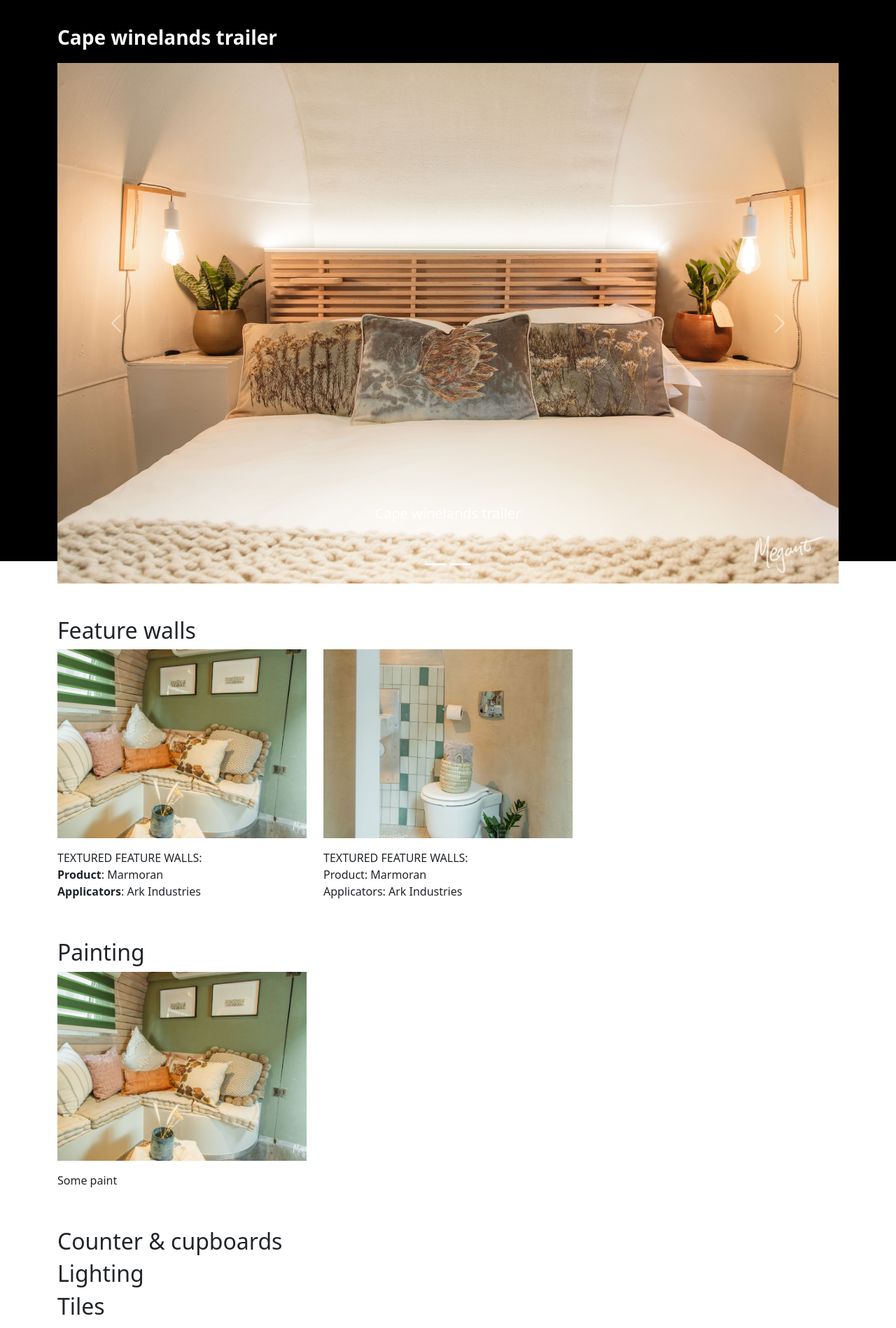
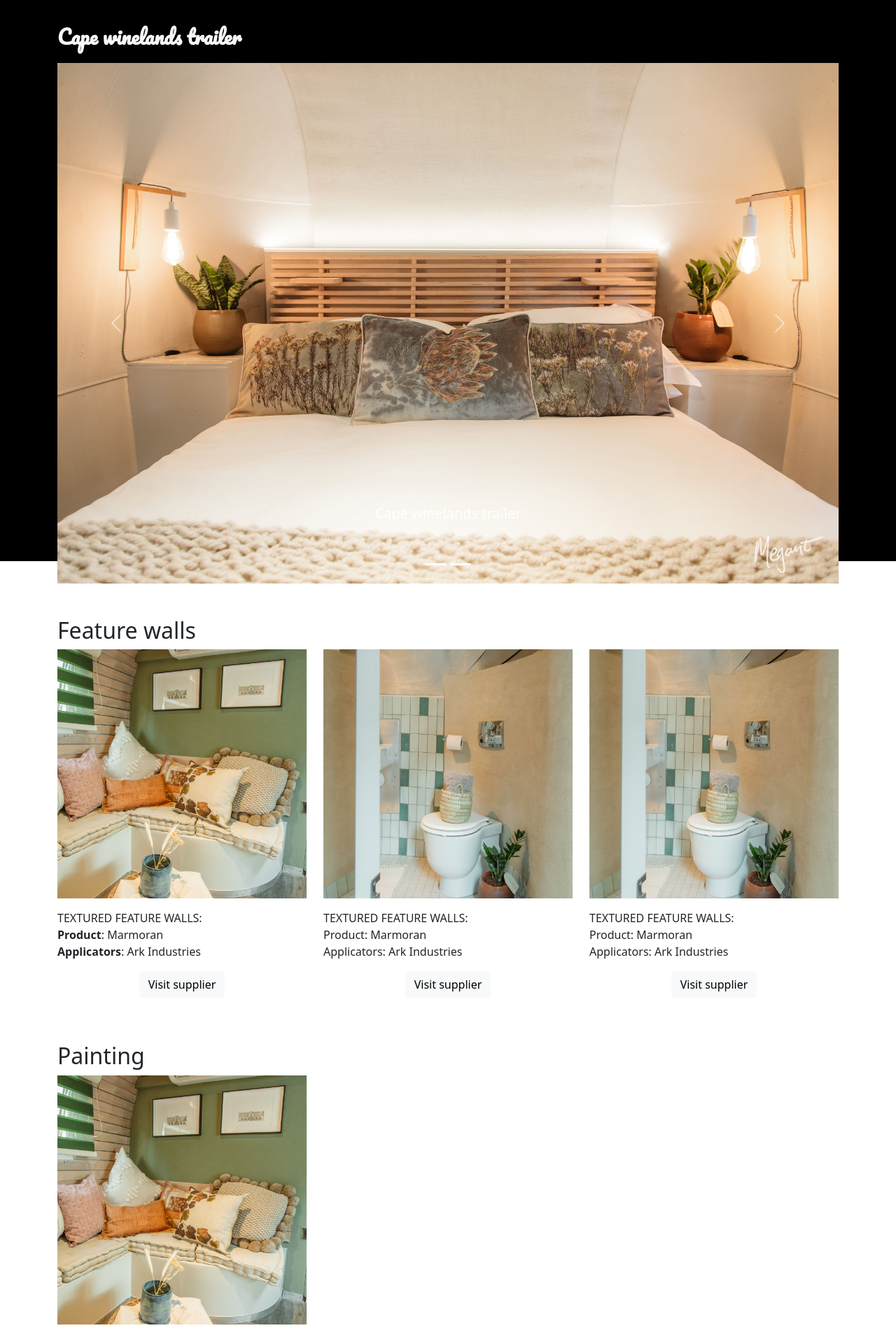
Before and after one commit to dirkcuys/capewinelandstrailer, a Jekyll site: the page built from index.md, in a window 1280 px wide. Shown: the top 1898 px of the page at 70% size. Built offline with Jekyll 4.4.1, drawn with Linux system fonts in a browser that asks for light colours; some of the changed text lies outside the part shown.

Commit message:
Style updates + add link

```diff
--- a/_layouts/index.html
+++ b/_layouts/index.html
@@ -4,7 +4,7 @@ layout: base
 
 <div class="banner">
   <div class="container">
-    <p class="text-light fs-3 fw-bold">{{site.title}}</p>
+    <p class="title text-light fs-3 fw-bold">{{site.title}}</p>
     <div id="carouselHeader" class="carousel slide" data-bs-ride="carousel">
       <div class="carousel-indicators">
         {% for item in page.header_carousel %}
@@ -35,16 +35,17 @@ layout: base
 
 <div class="container">
   {% for section in page.sections %}
-  <div class="sections">
+  <div class="sections pt-5">
     <h2>{{section.title}}</h2>
 
     <div class="row section">
       {% for item in section.items %}
       <div class="ccard col-md-4">
-        <div class="ccard-img" style="background: no-repeat center/cover url('{{item.image}}')">
+        <div class="ccard-img ratio ratio-1x1" style="background: no-repeat center/cover url('{{item.image}}')">
         </div>
         <div class="ccard-body">
-          <p class="ccard-text">{{item.caption|markdownify|newline_to_br}}</p>
+          <p class="ccard-text">{{item.caption|newline_to_br|markdownify}}</p>
+          <p class="text-center"><a class="btn btn-light" href="{{item.link}}">Visit supplier</a></p>
         </div>
       </div>
       {% endfor %}
--- a/assets/css/style.scss
+++ b/assets/css/style.scss
@@ -4,6 +4,7 @@
 @import "bootstrap/scss/functions";
 
 // 2. Include any default variable overrides here
+@import url('https://fonts.googleapis.com/css2?family=Pacifico&display=swap');
 
 // 3. Include remainder of required Bootstrap stylesheets
 @import "bootstrap/scss/variables";
@@ -19,10 +20,10 @@
 @import "bootstrap/scss/grid";
 //@import "bootstrap/scss/tables";
 //@import "bootstrap/scss/forms";
-//@import "bootstrap/scss/buttons";
+@import "bootstrap/scss/buttons";
 @import "bootstrap/scss/transitions";
 //@import "bootstrap/scss/dropdown";
-//@import "bootstrap/scss/button-group";
+@import "bootstrap/scss/button-group";
 @import "bootstrap/scss/nav";
 @import "bootstrap/scss/navbar";
 @import "bootstrap/scss/card";
@@ -54,7 +55,7 @@
 .banner {
   background-color: black;
   position: relative;
-  margin-bottom: 5em;
+  margin-bottom: 2em;
   .container {
     position: relative;
     top: 2em;
@@ -70,8 +71,12 @@
 .section {
   .ccard {
     .ccard-img {
-      height: 30vh;
+      //height: 30vh;
       overflow: hidden;
     }
   }
 }
+
+.title {
+  font-family: 'Pacifico', cursive;
+}
--- a/index.md
+++ b/index.md
@@ -19,12 +19,30 @@ sections:
           TEXTURED FEATURE WALLS:
           Product: Marmoran
           Applicators: Ark Industries
+      - image: /assets/img/walls-2.jpg
+        caption: |
+          TEXTURED FEATURE WALLS:
+          Product: Marmoran
+          Applicators: Ark Industries
   - title: Painting
     items:
       - image: /assets/img/img_5468.jpg
         caption: Some paint
         link: https://google.com
   - title: Counter & cupboards
+    items:
+      - image: /assets/img/img_5468.jpg
+        caption: Some paint
+        link: https://google.com
+      - image: /assets/img/img_5468.jpg
+        caption: Some paint
+        link: https://google.com
+      - image: /assets/img/img_5468.jpg
+        caption: Some paint
+        link: https://google.com
+      - image: /assets/img/img_5468.jpg
+        caption: Some paint
+        link: https://google.com
   - title: Lighting
   - title: Tiles
   - title: Fixtures
```
